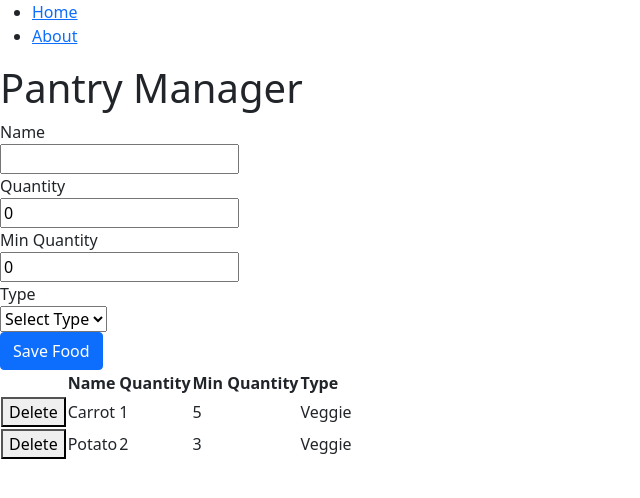
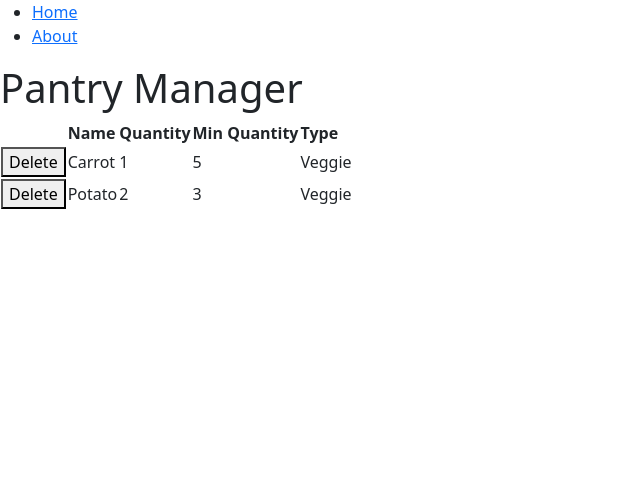
Before and after one commit to coryhouse/e-gineering, a React (Create React App) app in the folder e-gineering/: page / in a window 1280 px wide. Shown: the top 498 px of the page, without its empty margins (0-640 px from the left). Built offline with nearby package versions, Linux system fonts and the light colour scheme; data requests are answered from the project's data file.

Commit message:
Finish routing

```diff
--- a/e-gineering/src/App.tsx
+++ b/e-gineering/src/App.tsx
@@ -1,8 +1,6 @@
-import React, { useEffect, useState } from "react";
-import { getFoods, deleteFood, addFood } from "./api/foodsApi";
-import { Input } from "./shared/Input";
-import { Select } from "./shared/Select";
-import { ToastContainer, toast } from "react-toastify";
+import { useEffect, useState } from "react";
+import { getFoods, deleteFood } from "./api/foodsApi";
+import { ToastContainer } from "react-toastify";
 import "react-toastify/dist/ReactToastify.css";
 
 export type Food = {
@@ -13,23 +11,8 @@ export type Food = {
   type: string;
 };
 
-export type NewFood = {
-  name: string;
-  quantity: number;
-  minQuantity: number;
-  type: string;
-};
-
-const emptyFood: NewFood = {
-  name: "",
-  quantity: 0,
-  minQuantity: 0,
-  type: "",
-};
-
 export function App() {
   const [foods, setFoods] = useState<Food[]>([]);
-  const [newFood, setNewFood] = useState<NewFood>(emptyFood);
 
   // Long form of the above that avoids using array destructuring.
   // const foodStateArray = useState<Food[]>([]);
@@ -46,35 +29,6 @@ export function App() {
     // Using empty array for useEffect since we only want this to run once.
   }, []);
 
-  // Implementing single onChange handler by convention.
-  // id coorellates to the property in state.
-  function onChange(
-    event: React.ChangeEvent<HTMLInputElement | HTMLSelectElement>
-  ) {
-    const { value, id } = event.target;
-    // Create a copy of existing state, but change the name property to the new value
-    setNewFood({
-      ...newFood,
-      [id]: value,
-    });
-  }
-
-  async function handleSubmit(event: React.FormEvent<HTMLFormElement>) {
-    // Exercise 2: Save the form data.
-    // Url: http://localhost:3001/foods
-    // Verb: POST
-    event.preventDefault();
-
-    try {
-      const addedFood = await addFood(newFood);
-      setFoods([...foods, addedFood]);
-      setNewFood(emptyFood);
-      toast.success("Food saved! 🦄");
-    } catch (error) {
-      toast.error("Failed to add");
-    }
-  }
-
   return (
     <>
       <ToastContainer />
@@ -86,42 +40,6 @@ export function App() {
         2. Grain
         3. Fruit
       */}
-
-      <form onSubmit={handleSubmit}>
-        <Input
-          onChange={onChange}
-          id="name"
-          label="Name"
-          value={newFood.name}
-        />
-        <Input
-          onChange={onChange}
-          id="quantity"
-          label="Quantity"
-          type="number"
-          value={newFood.quantity.toString()}
-        />
-        <Input
-          onChange={onChange}
-          id="minQuantity"
-          label="Min Quantity"
-          type="number"
-          value={newFood.minQuantity.toString()}
-        />
-        <Select
-          id="type"
-          label="Type"
-          onChange={onChange}
-          placeholderOption="Select Type"
-          value={newFood.type}
-          options={[
-            { label: "Vegetable", value: "Vegetable" },
-            { label: "Grain", value: "Grain" },
-            { label: "Fruit", value: "Fruit" },
-          ]}
-        />
-        <input className="btn btn-primary" type="submit" value="Save Food" />
-      </form>
 
       <table>
         <thead>
--- /dev/null
+++ b/e-gineering/src/FoodForm.tsx
@@ -0,0 +1,83 @@
+import { useState } from "react";
+import { toast } from "react-toastify";
+import { addFood } from "./api/foodsApi";
+import { Input } from "./shared/Input";
+import { Select } from "./shared/Select";
+import { useHistory } from "react-router-dom";
+
+export type NewFood = {
+  name: string;
+  quantity: number;
+  minQuantity: number;
+  type: string;
+};
+
+const emptyFood: NewFood = {
+  name: "",
+  quantity: 0,
+  minQuantity: 0,
+  type: "",
+};
+
+export function FoodForm() {
+  const [newFood, setNewFood] = useState<NewFood>(emptyFood);
+  const history = useHistory();
+
+  async function handleSubmit(event: React.FormEvent<HTMLFormElement>) {
+    event.preventDefault();
+
+    try {
+      await addFood(newFood);
+      toast.success("Food saved! 🦄");
+      history.push("/"); // Redirect to home.
+    } catch (error) {
+      toast.error("Failed to add");
+    }
+  }
+
+  // Implementing single onChange handler by convention.
+  // id coorellates to the property in state.
+  function onChange(
+    event: React.ChangeEvent<HTMLInputElement | HTMLSelectElement>
+  ) {
+    const { value, id } = event.target;
+    // Create a copy of existing state, but change the name property to the new value
+    setNewFood({
+      ...newFood,
+      [id]: value,
+    });
+  }
+
+  return (
+    <form onSubmit={handleSubmit}>
+      <Input onChange={onChange} id="name" label="Name" value={newFood.name} />
+      <Input
+        onChange={onChange}
+        id="quantity"
+        label="Quantity"
+        type="number"
+        value={newFood.quantity.toString()}
+      />
+      <Input
+        onChange={onChange}
+        id="minQuantity"
+        label="Min Quantity"
+        type="number"
+        value={newFood.minQuantity.toString()}
+      />
+      <Select
+        id="type"
+        label="Type"
+        onChange={onChange}
+        placeholderOption="Select Type"
+        value={newFood.type}
+        options={[
+          { label: "Vegetable", value: "Vegetable" },
+          { label: "Grain", value: "Grain" },
+          { label: "Fruit", value: "Fruit" },
+        ]}
+      />
+      <input className="btn btn-primary" type="submit" value="Save Food" />
+    </form>
+  );
+}
--- a/e-gineering/src/api/foodsApi.ts
+++ b/e-gineering/src/api/foodsApi.ts
@@ -1,4 +1,5 @@
-import { NewFood, Food } from "../App";
+import { Food } from "../App";
+import { NewFood } from "../FoodForm";
 
 export async function getFoods() {
   const response = await fetch("http://localhost:3001/foods");
--- a/e-gineering/src/index.tsx
+++ b/e-gineering/src/index.tsx
@@ -3,6 +3,7 @@ import { App } from "./App";
 import { BrowserRouter, Route } from "react-router-dom";
 import { About } from "./About";
 import { Nav } from "./Nav";
+import { FoodForm } from "./FoodForm";
 
 // HTML                         vs  JSX
 // class                            className
@@ -16,6 +17,9 @@ render(
     <Route path="/about">
       <About />
     </Route>
+    <Route path="/food">
+      <FoodForm />
+    </Route>
     <Route path="/" exact>
       <App />
     </Route>
```
